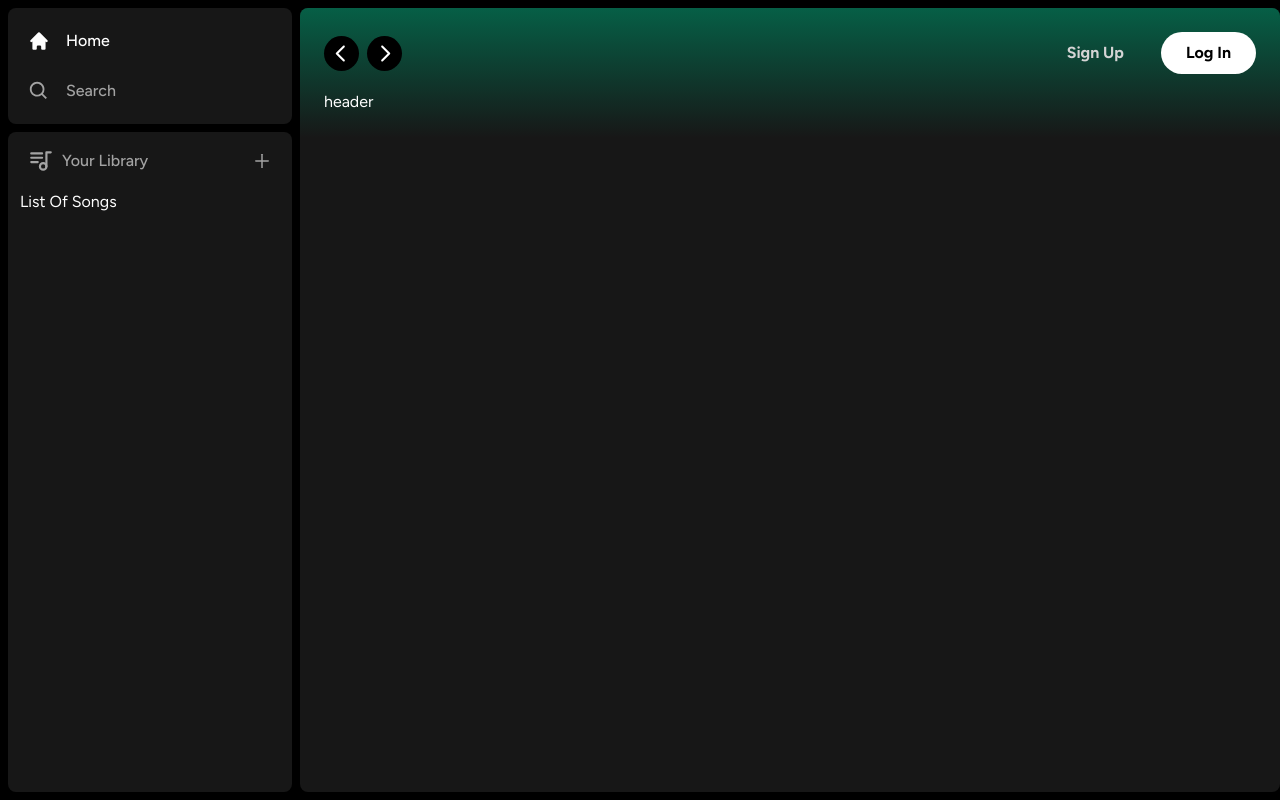
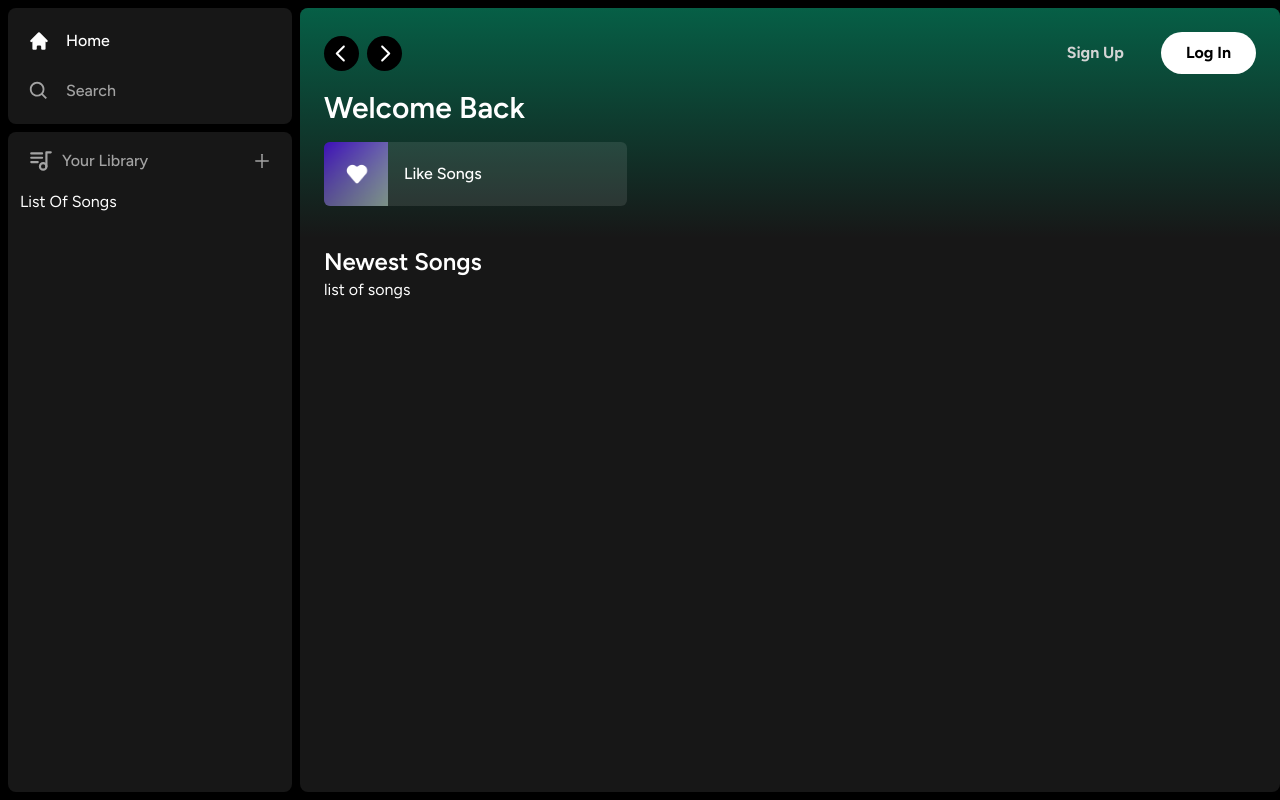
Before and after one commit to moeinparvizi/music-player, a Next.js app: page / in a window 1280 px wide. Built offline with nearby package versions, Linux system fonts and the light colour scheme.

Commit message:
ListItem components
add liked button and styles

```diff
--- a/app/(site)/page.jsx
+++ b/app/(site)/page.jsx
@@ -1,11 +1,41 @@
 import Header from "@/components/Header";
+import ListItem from "@/components/ListItem";
 
 export default function Home() {
   return (
     <div className="flex flex-col bg-neutral-900 rounded-lg h-full w-full overflow-hidden overflow-y-auto">
       <Header>
-        header
+        <div className="mb-2">
+          <h1 className="text-wite text-3xl font-semibold">
+            Welcome Back
+          </h1>
+          <div className="
+            grid
+            grid-cols-1
+            sm:grid-cols-2
+            xl:grid-cols-3
+            2xl:grid-cols-4
+            gap-3
+            mt-4
+          ">
+            <ListItem
+              image="/images/liked.png"
+              name="Like Songs"
+              href="liked"
+            />
+          </div>
+        </div>
       </Header>
+      <div className="mt-2 mb-7 px-6">
+        <div className="flex justify-between items-center">
+          <h1 className="text-white capitalize text-2xl font-semibold">
+            newest songs
+          </h1>
+        </div>
+        <div>
+          list of songs
+        </div>
+      </div>
     </div>
   );
 }
--- /dev/null
+++ b/components/ListItem.jsx
@@ -0,0 +1,57 @@
+"use client";
+
+import { useRouter } from "next/navigation";
+import { FaPlay } from "react-icons/fa";
+import Image from "next/image";
+
+const ListItem = ({ image, name, href }) => {
+  const router = useRouter();
+
+  const onClick = () => {
+    // add Authentication befor push
+    router.push(href);
+  };
+
+  return (
+    <button
+    onClick={onClick}
+      className="
+      flex
+      relative
+      items-center
+      rounded-md
+      group
+      overflow-hidden
+      gap-x-4
+      bg-neutral-100/10
+      hover:bg-neutral-100/20
+      transition
+      pr-4
+    "
+    >
+      <div className="relative min-h-[64px] min-w-[64px]">
+        <Image className="object-cover" fill src={image} alt="Image" />
+      </div>
+      <p className="font-medium truncate py-5">{name}</p>
+      <div className="
+        absolute
+        transition
+        opacity-0
+        rounded-full
+        flex
+        items-center
+        justify-center
+        bg-green-500
+        p-4
+        drop-shadow-md
+        right-5
+        group-hover:opacity-100
+        hover:scale-110
+      ">
+        <FaPlay className="text-black" />
+      </div>
+    </button>
+  );
+};
+
+export default ListItem;
```
Also changed, not shown: public/images/liked.png (added).
